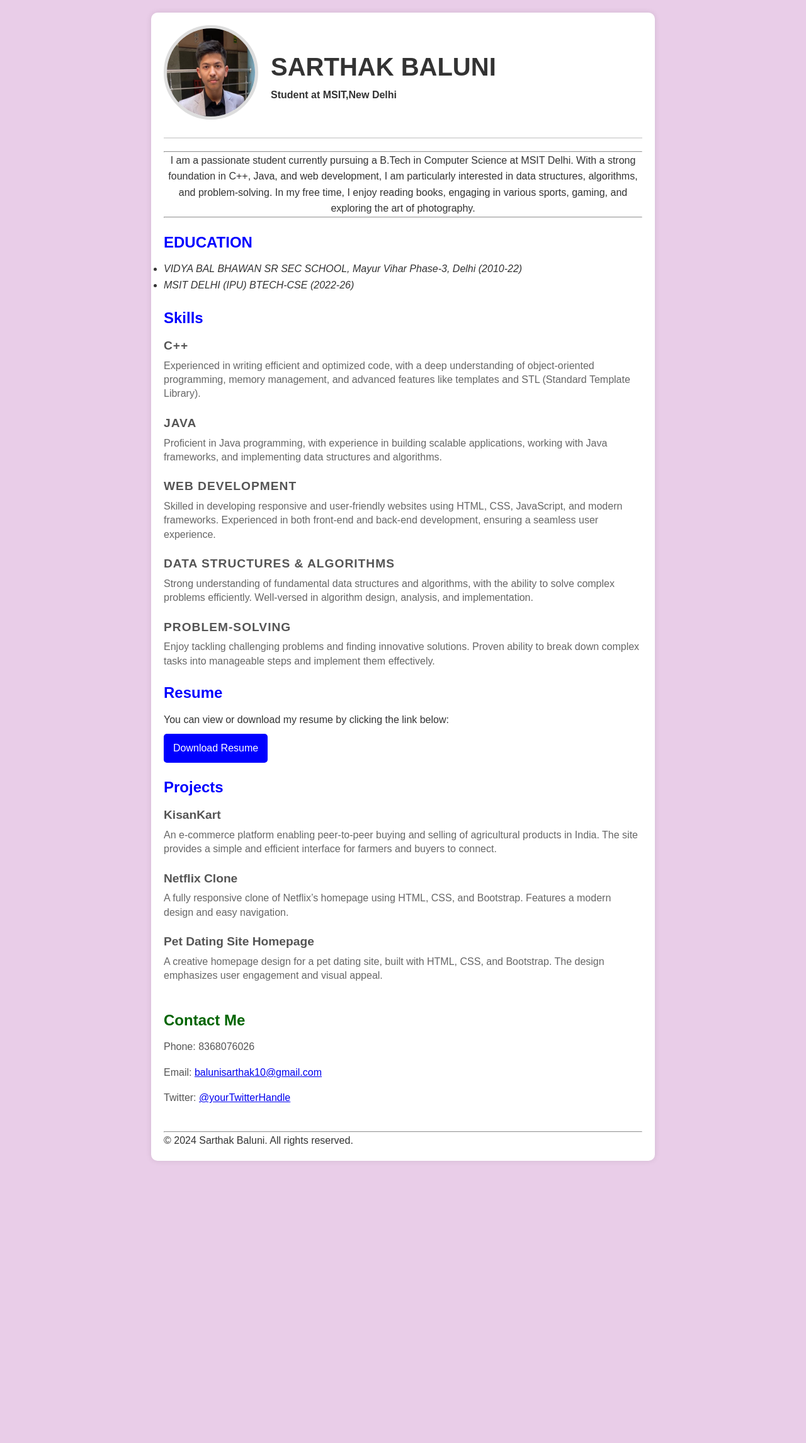
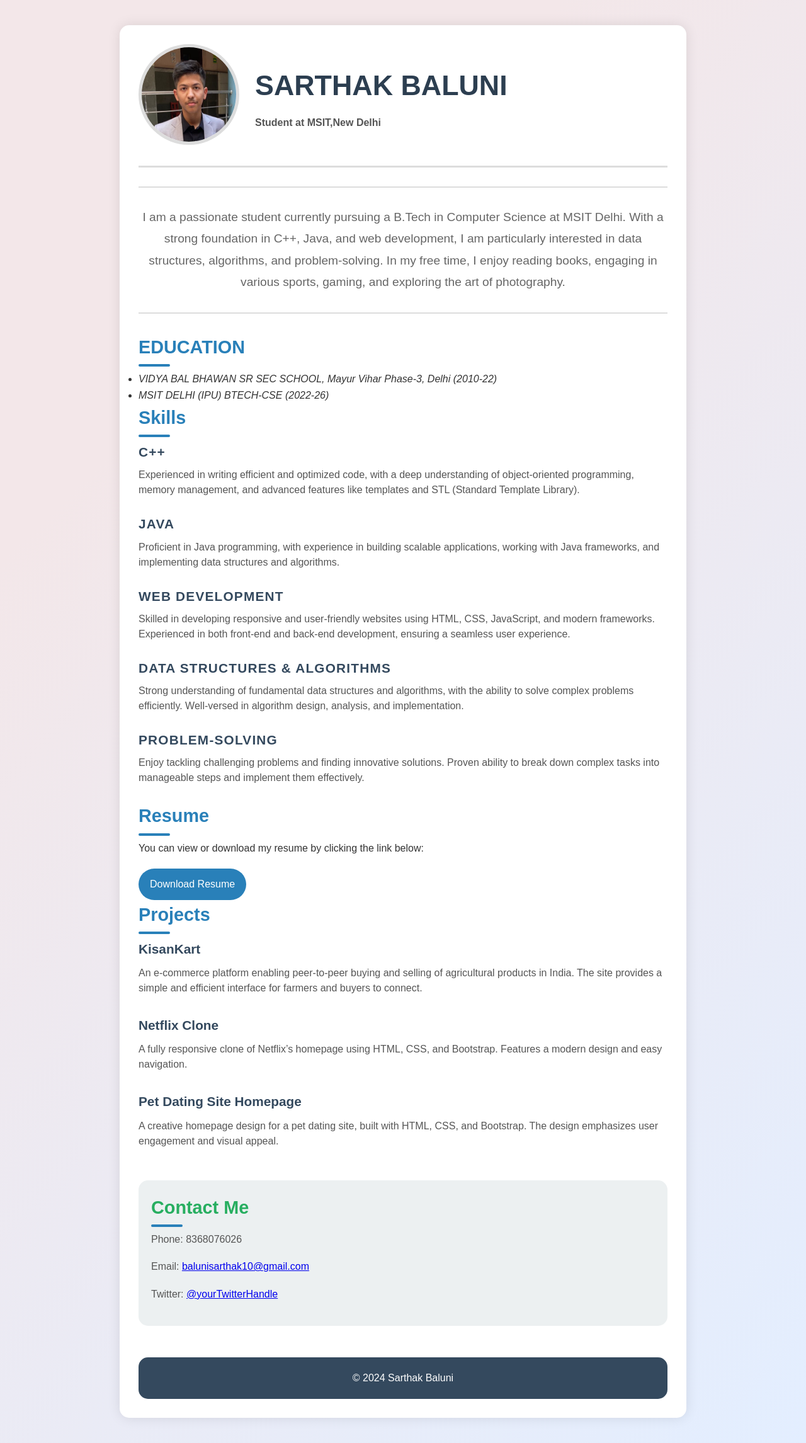
Before and after one commit to Sarthaklm10/CODSOFT, a plain HTML site: page task1.html in a window 1280 px wide. Shown: the whole page at 63% size. Before the commit the page ends 1863 px from the top, so only its background shows below. Drawn offline with Linux system fonts and the light colour scheme.

Commit message:
COMPLETED

```diff
--- a/css/task1.css
+++ b/css/task1.css
@@ -6,221 +6,216 @@
 }
 
 body {
-    background-color: rgb(233, 205, 232);
-    font-family: Arial, sans-serif;
+    background: linear-gradient(135deg, #f3e7e9 25%, #e3eeff 100%);
+    font-family: 'Poppins', Arial, sans-serif;
     color: #333;
     line-height: 1.6;
 }
 
 .container {
-    max-width: 800px;
-    margin: 20px auto;
-    padding: 20px;
-    background-color: white;
-    border-radius: 10px;
-    box-shadow: 0 0 10px rgba(0, 0, 0, 0.1);
+    max-width: 900px;
+    margin: 40px auto;
+    padding: 30px;
+    background: #fff;
+    border-radius: 15px;
+    box-shadow: 0 0 20px rgba(0, 0, 0, 0.1);
 }
 
 .header {
     display: flex;
     align-items: center;
-    border-bottom: 2px solid #ddd;
-    padding-bottom: 20px;
+    border-bottom: 3px solid #ddd;
+    padding-bottom: 25px;
 }
 
 .profile-pic img {
-    width: 150px;
-    height: 150px;
+    width: 160px;
+    height: 160px;
     border-radius: 50%;
     border: 5px solid #ddd;
-    margin-right: 20px;
-    transition: background-color 0.3s ease;
+    margin-right: 25px;
+    transition: transform 0.3s ease, background-color 0.3s ease;
 }
 
 .profile-pic img:hover {
+    transform: scale(1.05);
     background-color: gold;
 }
 
 .intro h1 {
-    color: #333;
-    font-size: 2.5em;
+    color: #2c3e50;
+    font-size: 2.8em;
+    margin-bottom: 10px;
 }
 
-.intro em {
+.intro p {
+    font-weight: bold;
     color: #555;
+    margin-top: 5px;
 }
 
 .bio {
-    margin: 20px 0;
+    margin: 30px 0;
     text-align: center;
 }
 
-.education, .work-experience, .skills, .resume, .projects, .contact {
-    margin: 20px 0;
+.bio p {
+    font-size: 1.2em;
+    color: #666;
+    line-height: 1.8;
+}
+
+hr {
+    border: 0;
+    height: 2px;
+    background: #ddd;
+    margin: 30px 0;
 }
 
 h3 {
-    color: blue;
-    font-size: 1.5em;
-    margin-bottom: 10px;
+    color: #2980b9;
+    font-size: 1.8em;
+    margin-bottom: 15px;
+    position: relative;
+}
+
+h3:after {
+    content: '';
+    width: 50px;
+    height: 4px;
+    background: #2980b9;
+    position: absolute;
+    left: 0;
+    bottom: -8px;
+    border-radius: 2px;
 }
 
 .skill-item {
-    margin-bottom: 20px;
+    margin-bottom: 25px;
 }
 
 .skill-item h4 {
-    font-size: 1.2em;
-    color: #555;
-    margin-bottom: 5px;
+    font-size: 1.3em;
+    color: #34495e;
+    margin-bottom: 8px;
     text-transform: uppercase;
-    letter-spacing: 1px;
+    letter-spacing: 1.2px;
 }
 
 .skill-item p {
     margin: 0;
-    color: #666;
+    color: #555;
     font-size: 1em;
-    line-height: 1.4;
+    line-height: 1.5;
 }
 
 .resume .btn {
     display: inline-block;
-    margin-top: 10px;
-    padding: 10px 15px;
-    background-color: blue;
+    margin-top: 20px;
+    padding: 12px 18px;
+    background-color: #2980b9;
     color: white;
     text-decoration: none;
-    border-radius: 5px;
-    transition: background-color 0.3s ease;
+    border-radius: 25px;
+    transition: background-color 0.3s ease, transform 0.3s ease;
 }
 
 .resume .btn:hover {
-    background-color: darkblue;
+    background-color: #1a598a;
+    transform: scale(1.05);
 }
 
 .projects .project-item {
-    margin-bottom: 20px;
+    margin-bottom: 30px;
 }
 
 .project-item h4 {
-    font-size: 1.2em;
-    color: #555;
-    margin-bottom: 5px;
+    font-size: 1.3em;
+    color: #34495e;
+    margin-bottom: 10px;
 }
 
 .project-item p {
     margin: 0;
-    color: #666;
+    color: #555;
     font-size: 1em;
-    line-height: 1.4;
+    line-height: 1.5;
 }
 
-table {
-    width: 100%;
-    border-collapse: collapse;
-    margin-bottom: 20px;
-}
-
-th, td {
-    padding: 10px;
-    text-align: left;
-    border-bottom: 1px solid #ddd;
-}
-
-th {
-    background-color: #f4f4f4;
-}
-
-.skills td:first-child {
-    width: 70%;
-}
-
-.links a {
-    display: inline-block;
-    margin-right: 10px;
-    margin-top: 10px;
-    text-decoration: none;
-    color: blue;
-    border: 1px solid blue;
-    padding: 5px 10px;
-    border-radius: 5px;
-    transition: background-color 0.3s ease, color 0.3s ease;
-}
-
-.links a:hover {
-    background-color: blue;
-    color: white;
-}
-
-/* New Styles for Contact Section */
 .contact {
-    margin: 40px 0;
+    margin: 50px 0;
+    background: #ecf0f1;
+    padding: 20px;
+    border-radius: 15px;
 }
 
 .contact h3 {
-    color: darkgreen;
+    color: #27ae60;
 }
 
 .contact p {
-    margin-bottom: 15px;
+    margin-bottom: 18px;
     color: #555;
 }
 
-.contact-details p {
-    margin-bottom: 10px;
-}
-
 .contact-details a {
-    color: blue;
+    color: #2980b9;
     text-decoration: none;
+    font-weight: bold;
 }
 
 .contact-details a:hover {
     text-decoration: underline;
 }
 
-.contact-form {
-    margin-top: 20px;
+footer {
+    text-align: center;
+    padding: 20px;
+    background: #34495e;
+    color: white;
+    border-radius: 15px;
 }
 
-.form-group {
-    margin-bottom: 15px;
+footer p {
+    font-size: 1em;
+    margin: 0;
 }
 
-.form-group label {
-    display: block;
+footer a {
+    color: #ecf0f1;
+    text-decoration: none;
     font-weight: bold;
-    margin-bottom: 5px;
-    color: #333;
 }
 
-.form-group input[type="text"],
-.form-group input[type="password"],
-.form-group input[type="email"],
-.form-group input[type="date"],
-.form-group input[type="color"],
-.form-group textarea {
-    width: 100%;
-    padding: 8px;
-    border: 1px solid #ccc;
-    border-radius: 5px;
+footer a:hover {
+    text-decoration: underline;
 }
 
-.form-group input[type="checkbox"] {
-    margin-top: 8px;
+/* New Styles for Hover Effects */
+.resume .btn:hover,
+.links a:hover,
+.submit-btn:hover {
+    background-color: #27ae60;
+    color: white;
+    transform: translateY(-2px);
 }
 
-.submit-btn {
-    background-color: blue;
-    color: white;
-    border: none;
-    padding: 10px 15px;
-    border-radius: 5px;
-    cursor: pointer;
-    transition: background-color 0.3s ease;
+/* Media Query for Responsive Design */
+@media (max-width: 768px) {
+    .header {
+        flex-direction: column;
+        text-align: center;
+    }
+
+    .profile-pic img {
+        margin: 0 auto 20px;
+    }
+
+    .intro h1 {
+        font-size: 2em;
+    }
+
+    .container {
+        padding: 20px;
+    }
 }
-
-.submit-btn:hover {
-    background-color: darkblue;
-}
--- a/task1.html
+++ b/task1.html
@@ -84,8 +84,7 @@
         </section>
 
         <footer>
-            <hr>
-            <p>&copy; 2024 Sarthak Baluni. All rights reserved.</p>
+            <p>&copy; 2024 Sarthak Baluni</p>
         </footer>
     </div>
 </body>
```
